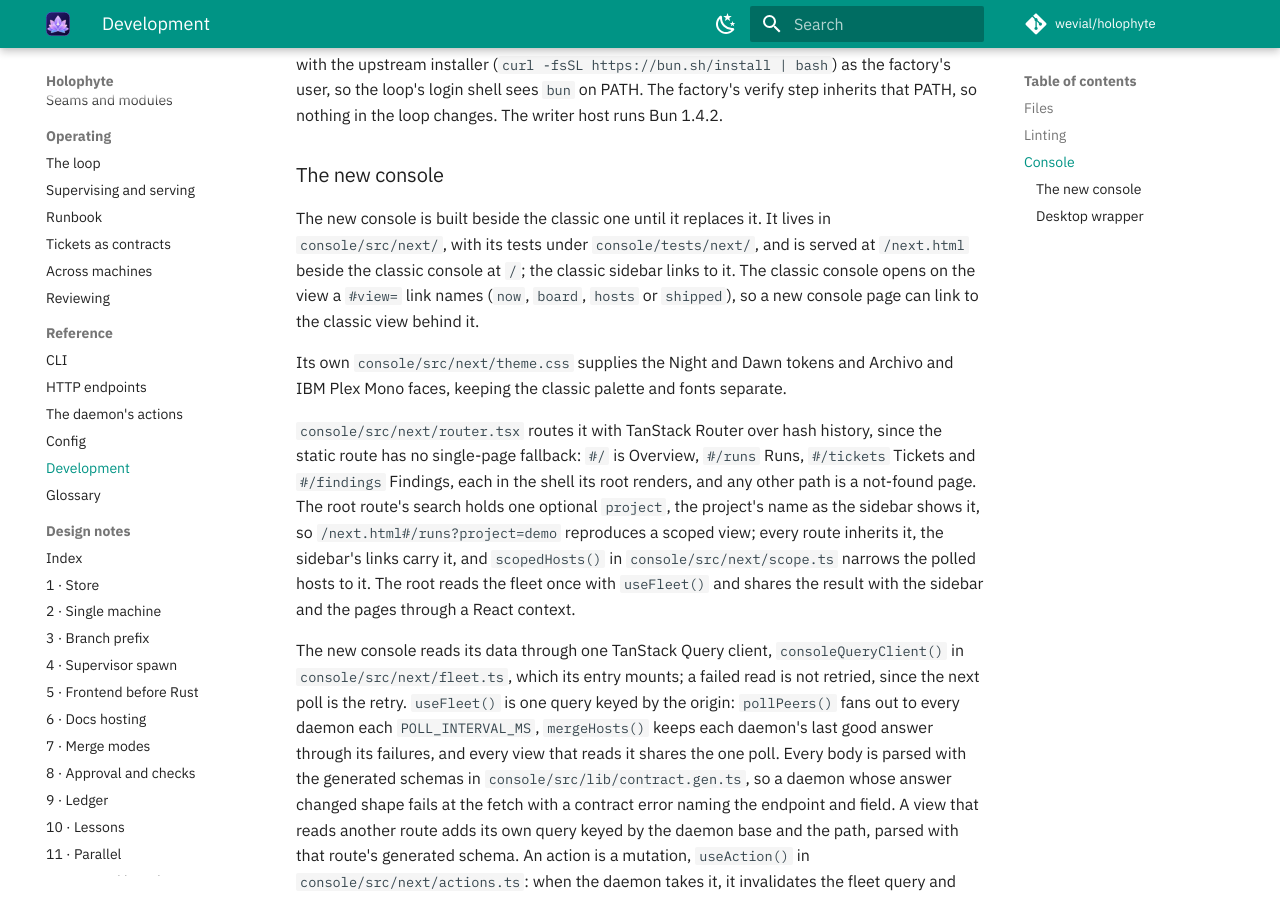
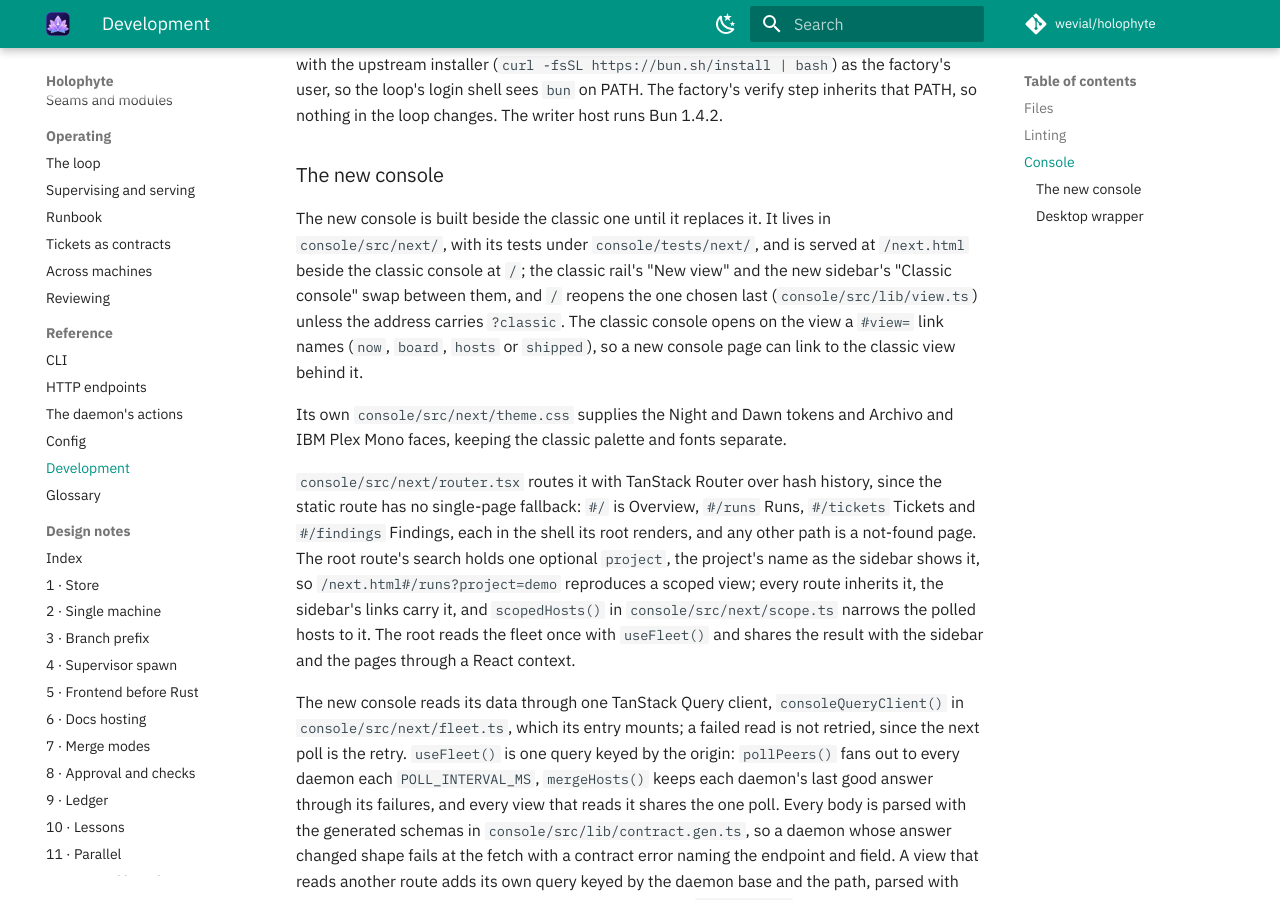
Before and after one commit to wevial/holophyte, an MkDocs documentation site: the page built from docs/development.md, in a window 1280 px wide and 900 px high, scrolled down 20281 px. Built offline with MkDocs 1.6.1 and Material for MkDocs 9.7.7, drawn with Linux system fonts in a browser that asks for light colours; comment, search, counter and statistics services are not loaded.

Commit message:
docs(console): the views swap and / reopens the last one (HOLO-314)
ADDRESS: docs/development.md still said the classic sidebar links to the new view.
DECLINE: Classic console keeping href="/" on middle-click; the ticket asks for writeView then /, and a new-tab open is outside it.
DECLINE: classicHref on the new view's classic links is in scope; without ?classic each would bounce back to /next.html once next is stored.

```diff
--- a/docs/development.md
+++ b/docs/development.md
@@ -829,7 +829,9 @@ that PATH, so nothing in the loop changes. The writer host runs Bun 1.4.2.
 The new console is built beside the classic one until it replaces it. It
 lives in `console/src/next/`, with its tests under `console/tests/next/`,
 and is served at `/next.html` beside the classic console at `/`; the
-classic sidebar links to it. The classic console opens on the view a
+classic rail's "New view" and the new sidebar's "Classic console" swap
+between them, and `/` reopens the one chosen last (`console/src/lib/view.ts`)
+unless the address carries `?classic`. The classic console opens on the view a
 `#view=` link names (`now`, `board`, `hosts` or `shipped`), so a new
 console page can link to the classic view behind it.
 
```
